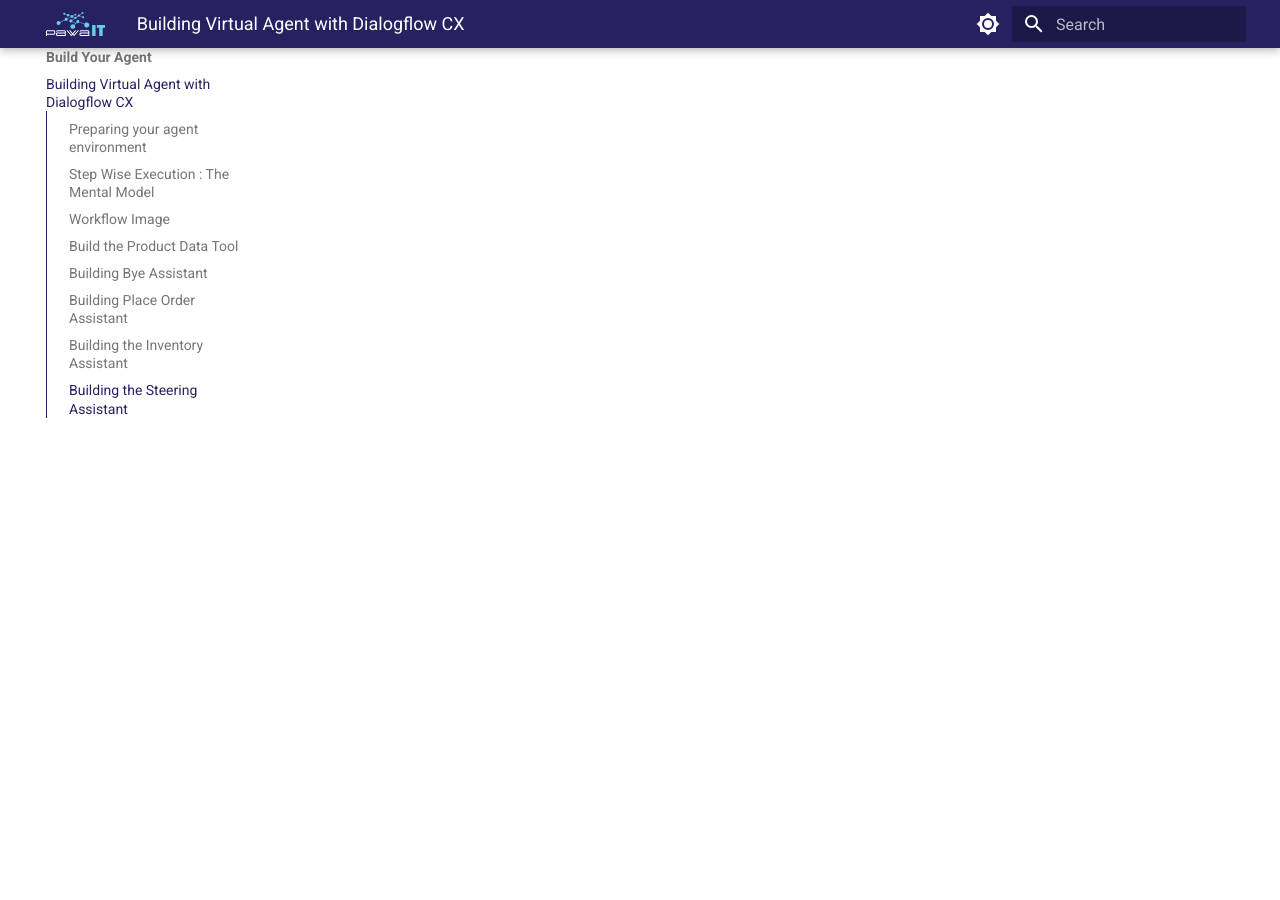
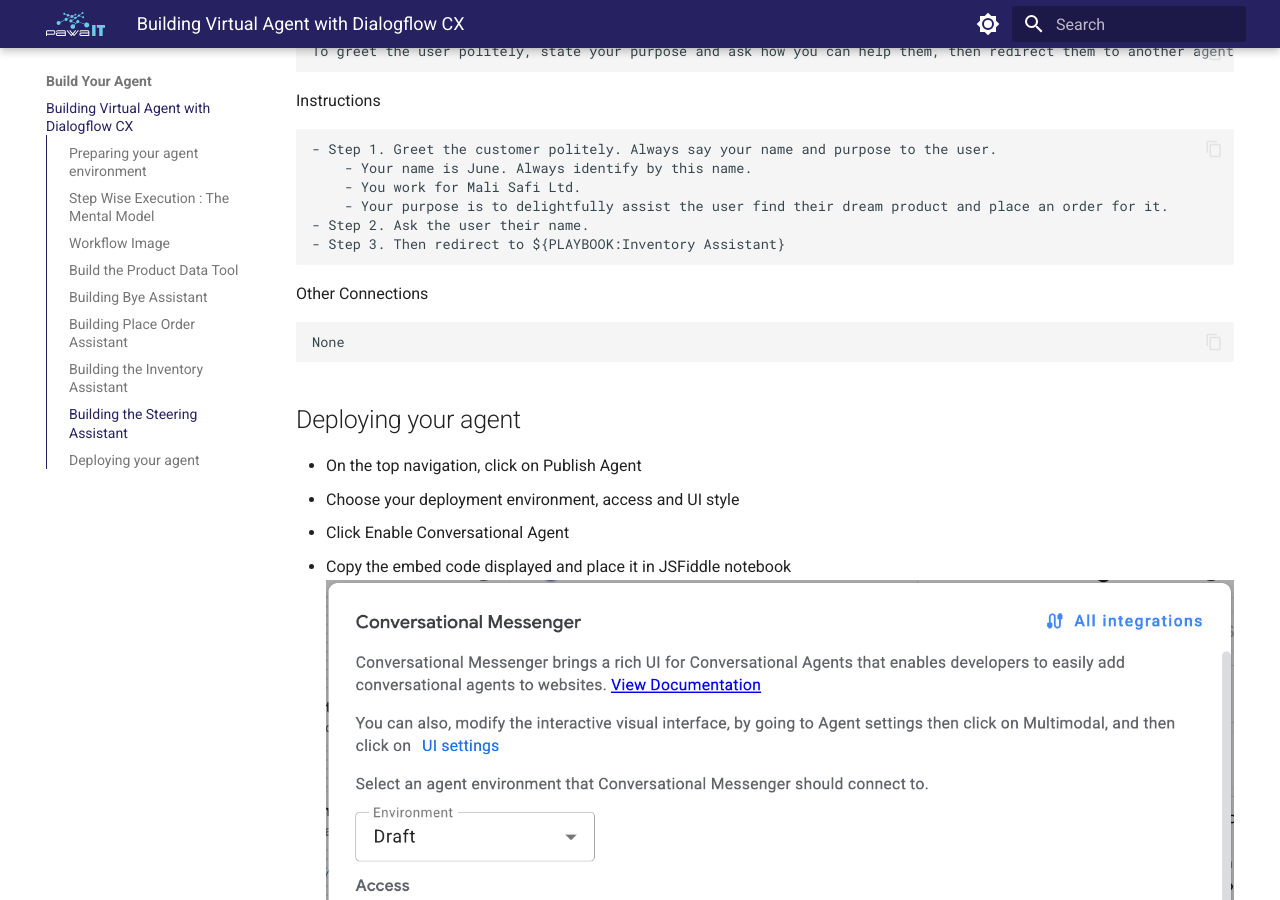
Before and after one commit to Pawa-IT-Solutions/cloud-mastery-docs, an MkDocs documentation site: the page built from docs/virtual-agent-lab.md, in a window 1280 px wide and 900 px high, scrolled down 7760 px. Built offline with MkDocs 1.6.1 and Material for MkDocs 9.7.7, drawn with Linux system fonts in a browser that asks for light colours; some of the changed text lies outside the part shown.

Commit message:
Improving docs

````diff
--- a/docs/virtual-agent-lab.md
+++ b/docs/virtual-agent-lab.md
@@ -1,4 +1,6 @@
-# Build Your Agent
+# Building conversational agents with DialogflowCX
+![image.png](assets/virtual_agent/intro.png)
+
 
 This agent enables customers to browse e-commerce products and complete purchases
 
@@ -231,6 +233,18 @@
 None
 ```
 
+
+## Deploying your agent
+
+- On the top navigation, click on Publish Agent
+- Choose your deployment environment, access and UI style
+- Click Enable Conversational Agent
+- Copy the embed code displayed and place it in JSFiddle notebook
+![image.png](assets/virtual_agent/deploy.png)
+
+![image.png](assets/virtual_agent/embed.png)
+
+
 ---
 <div class="page-nav">
   <div class="nav-item">
````
Also changed, not shown: docs/assets/virtual_agent/deploy.png (added), docs/assets/virtual_agent/embed.png (added), docs/assets/virtual_agent/intro.png (added).
